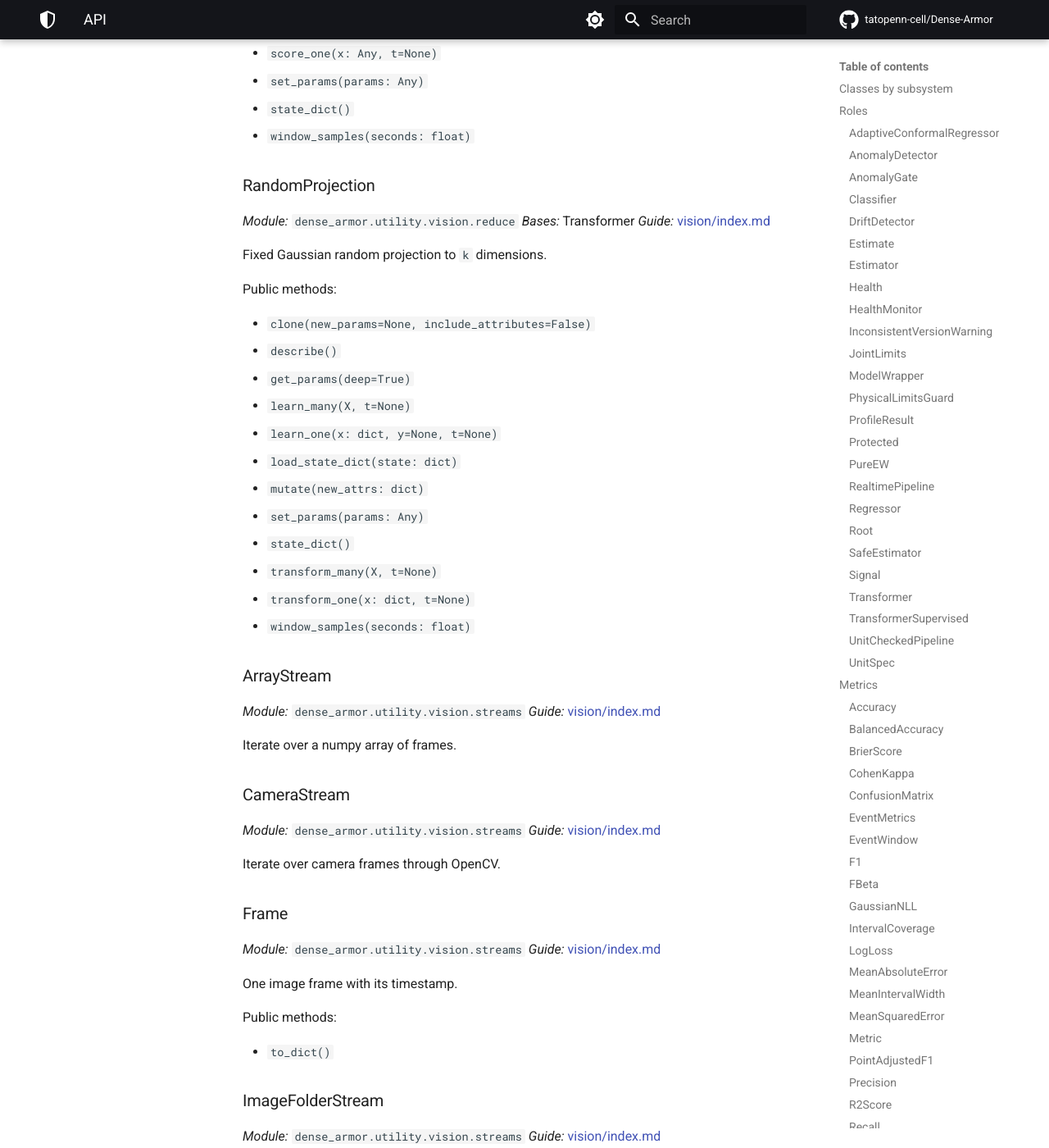
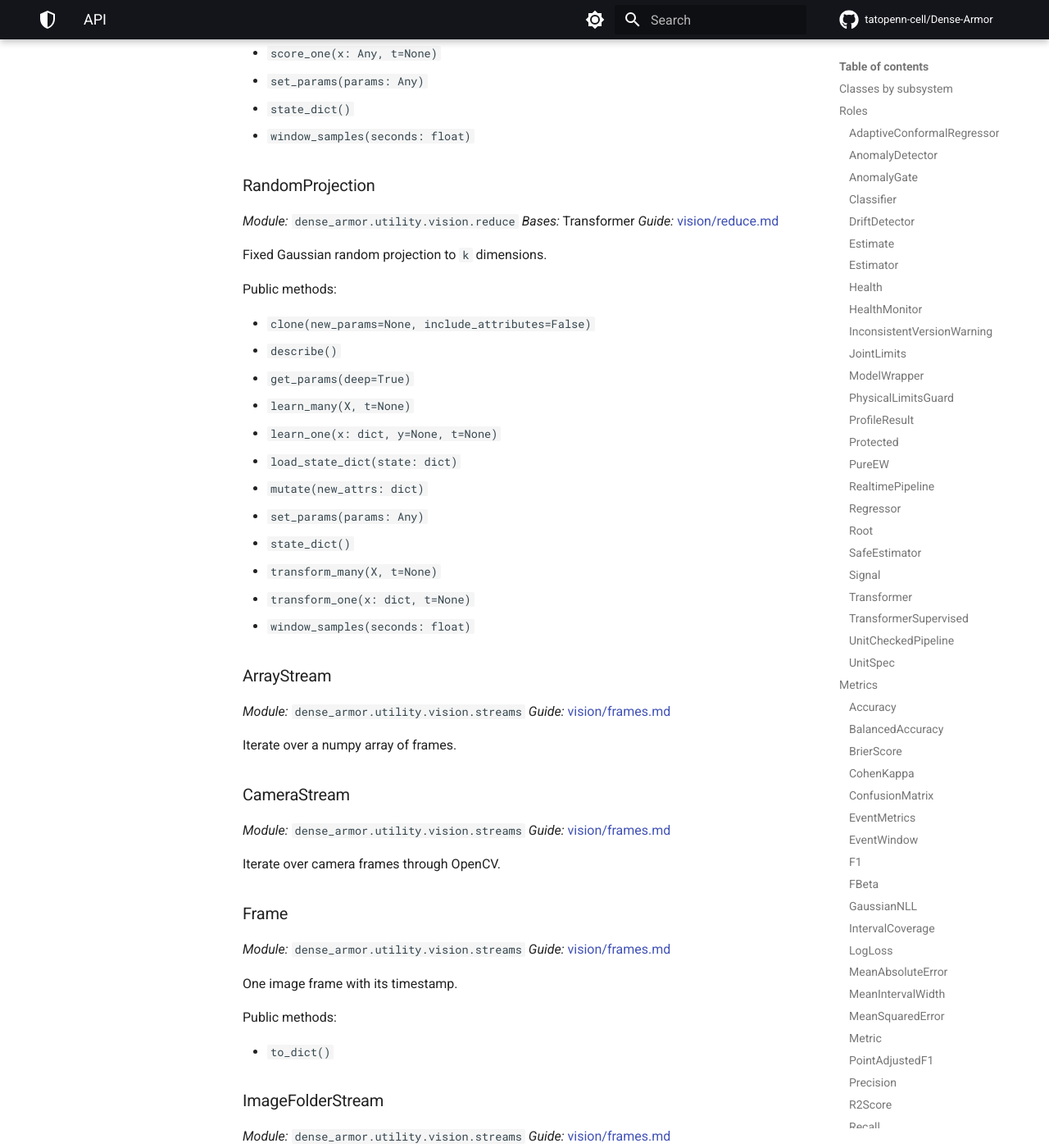
Before and after one commit to tatopenn-cell/Dense-Armor, an MkDocs documentation site: the page built from docs/api/general.md, in a window 1280 px wide and 1400 px high, scrolled down 88052 px. Shown: the whole window at 82% size. Built offline with MkDocs 1.6.1 and Material for MkDocs 9.7.7, drawn with Linux system fonts in a browser that asks for light colours; comment, search, counter and statistics services are not loaded; some of the changed text lies outside the part shown.

Commit message:
task21e B: API Guide links, remove unverifiable numbers, patches.md figure

```diff
--- a/docs/api/general.md
+++ b/docs/api/general.md
@@ -3379,7 +3379,7 @@ Public methods:
 
 *Module:* `dense_armor.utility.vision.features`
 *Bases:* Transformer
-*Guide:* [vision/index.md](../vision/index.md)
+*Guide:* [vision/features.md](../vision/features.md)
 
 Turn one frame into a fixed-length dict of float features.
 
@@ -3403,7 +3403,7 @@ Public methods:
 
 *Module:* `dense_armor.utility.vision.reduce`
 *Bases:* Transformer
-*Guide:* [vision/index.md](../vision/index.md)
+*Guide:* [vision/reduce.md](../vision/reduce.md)
 
 Online PCA: Oja's rule for one component, stochastic subspace iteration with QR for several.
 
@@ -3478,7 +3478,7 @@ Public methods:
 
 *Module:* `dense_armor.utility.vision.reduce`
 *Bases:* Transformer
-*Guide:* [vision/index.md](../vision/index.md)
+*Guide:* [vision/reduce.md](../vision/reduce.md)
 
 Fixed Gaussian random projection to ``k`` dimensions.
 
@@ -3501,7 +3501,7 @@ Public methods:
 
 
 *Module:* `dense_armor.utility.vision.streams`
-*Guide:* [vision/index.md](../vision/index.md)
+*Guide:* [vision/frames.md](../vision/frames.md)
 
 Iterate over a numpy array of frames.
 
@@ -3509,7 +3509,7 @@ Iterate over a numpy array of frames.
 
 
 *Module:* `dense_armor.utility.vision.streams`
-*Guide:* [vision/index.md](../vision/index.md)
+*Guide:* [vision/frames.md](../vision/frames.md)
 
 Iterate over camera frames through OpenCV.
 
@@ -3517,7 +3517,7 @@ Iterate over camera frames through OpenCV.
 
 
 *Module:* `dense_armor.utility.vision.streams`
-*Guide:* [vision/index.md](../vision/index.md)
+*Guide:* [vision/frames.md](../vision/frames.md)
 
 One image frame with its timestamp.
 
@@ -3529,7 +3529,7 @@ Public methods:
 
 
 *Module:* `dense_armor.utility.vision.streams`
-*Guide:* [vision/index.md](../vision/index.md)
+*Guide:* [vision/frames.md](../vision/frames.md)
 
 Iterate over image files in a folder.
 
```
